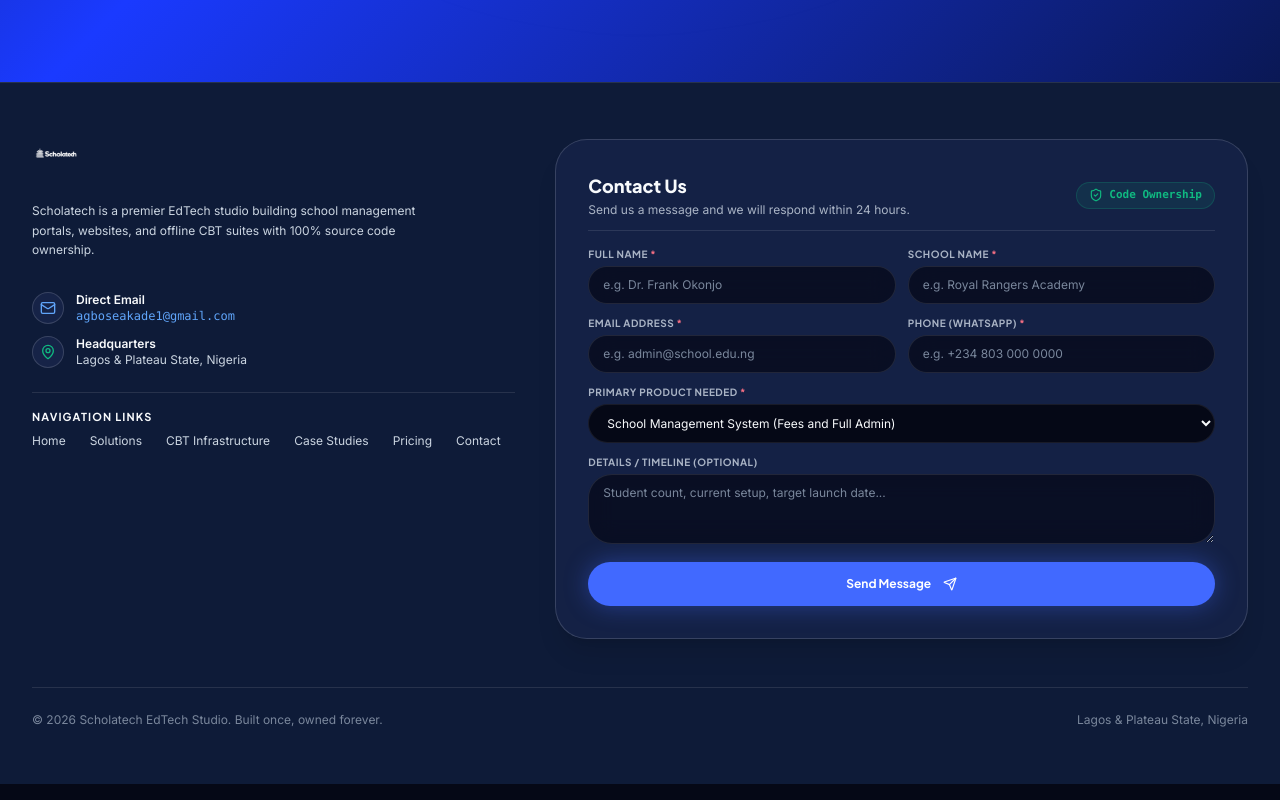
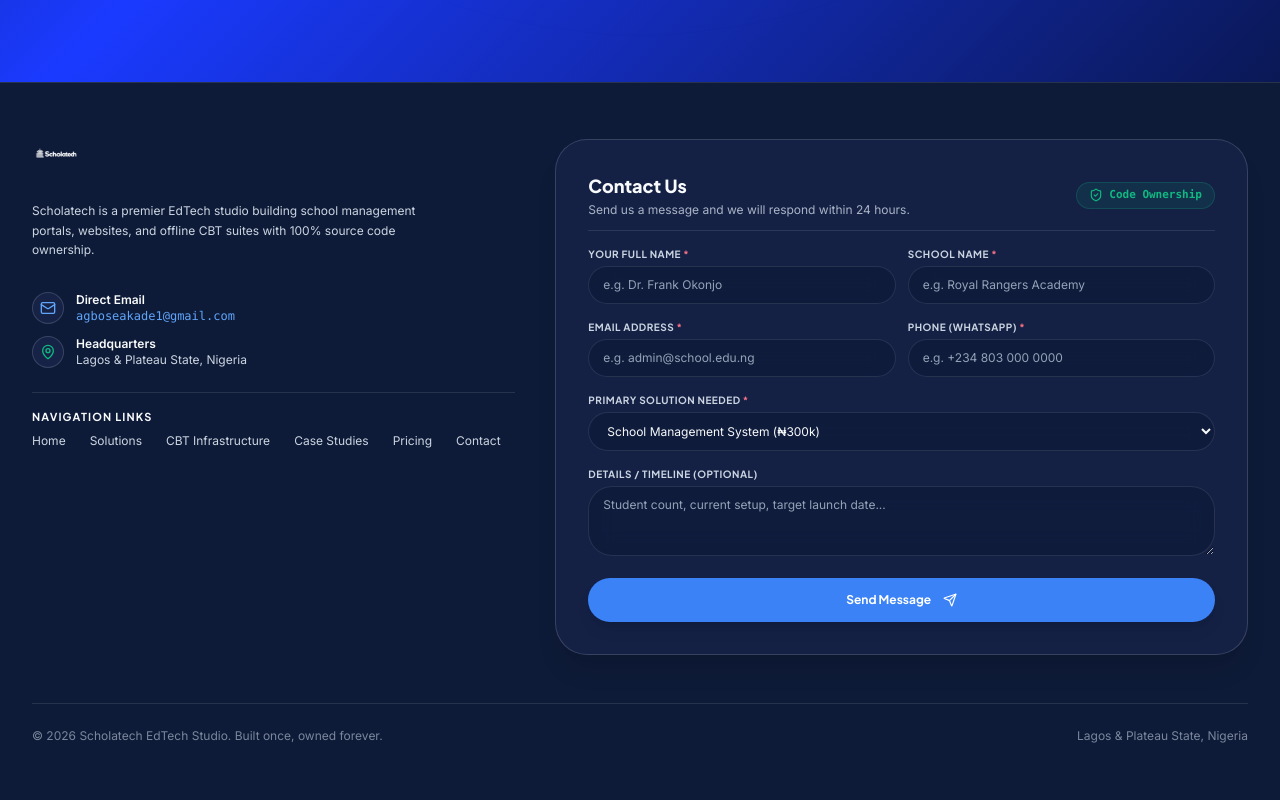
Before and after one commit to franklyn-program/scholatech, a Next.js app: page /about in a window 1280 px wide. Shown: the part 1625-2425 px from the top of the page. Built offline with nearby package versions, Linux system fonts and the light colour scheme.

Commit message:
fix: wrap QuoteRequestForm useSearchParams in Suspense boundary for clean static page prerendering

```diff
--- a/components/forms/QuoteRequestForm.tsx
+++ b/components/forms/QuoteRequestForm.tsx
@@ -1,10 +1,10 @@
 "use client";
 
-import { useState, useEffect } from "react";
+import { useState, useEffect, Suspense } from "react";
 import { useSearchParams } from "next/navigation";
-import { Send, CheckCircle2, AlertCircle, Loader2, Mail } from "lucide-react";
+import { Send, CheckCircle2, AlertCircle, Loader2 } from "lucide-react";
 
-export function QuoteRequestForm() {
+function QuoteRequestFormInner() {
   const searchParams = useSearchParams();
   const preselectedService = searchParams ? searchParams.get("service") : null;
 
@@ -55,7 +55,7 @@ export function QuoteRequestForm() {
       const data = await res.json();
 
       if (!res.ok) {
-        throw new Error(data.error || "Unable to send quote request. Please try again.");
+        throw new Error(data.error || "Unable to send request. Please try again.");
       }
 
       setSuccess(true);
@@ -68,33 +68,13 @@ export function QuoteRequestForm() {
   };
 
   if (success) {
-    const mailtoSubject = encodeURIComponent(`[Quote Request] ${formData.school_name} - ${formData.service_needed}`);
-    const mailtoBody = encodeURIComponent(`Name: ${formData.name}\nSchool: ${formData.school_name}\nPhone: ${formData.phone}\nService: ${formData.service_needed}\nMessage: ${formData.message}`);
-
     return (
-      <div className="bg-[#050816] border border-[#10B981]/40 rounded-2xl p-6 text-center space-y-4 shadow-2xl">
-        <div className="w-12 h-12 bg-[#10B981]/20 text-[#10B981] rounded-full flex items-center justify-center mx-auto">
-          <CheckCircle2 className="w-7 h-7" />
-        </div>
-        <h3 className="font-heading font-extrabold text-xl text-[#F8FAFC]">
-          Quote Request Received!
-        </h3>
-        <p className="text-[#AAB4C5] text-xs leading-relaxed max-w-sm mx-auto">
-          Sent to Lead Architect at{" "}
-          <span className="font-mono text-[11px] font-bold text-[#5A7DFF] bg-[#4169FF]/10 px-2 py-0.5 rounded border border-[#4169FF]/30">
-            agboseakade1@gmail.com
-          </span>. We will respond within 24 hours.
+      <div className="p-6 rounded-2xl bg-emerald-500/10 border border-emerald-500/30 text-center space-y-3">
+        <CheckCircle2 className="w-10 h-10 text-emerald-400 mx-auto" />
+        <h4 className="font-heading font-extrabold text-lg text-white">Message Sent Successfully!</h4>
+        <p className="text-xs text-slate-300 leading-relaxed">
+          Thank you for reaching out. Our team will contact you shortly via email or WhatsApp to discuss your requirements.
         </p>
-
-        <div className="pt-2 flex flex-col gap-2">
-          <a
-            href={`mailto:agboseakade1@gmail.com?subject=${mailtoSubject}&body=${mailtoBody}`}
-            className="w-full inline-flex items-center justify-center gap-2 bg-[#4169FF] hover:bg-[#6D8DFF] text-white font-heading font-bold text-xs py-3 px-4 rounded-full transition-all"
-          >
-            <Mail className="w-4 h-4" />
-            <span>Open Email App Directly</span>
-          </a>
-
         <button
           onClick={() => {
             setSuccess(false);
@@ -108,17 +88,27 @@ export function QuoteRequestForm() {
               website_hp: "",
             });
           }}
-            className="text-[11px] text-[#AAB4C5] hover:text-white underline pt-1"
+          className="text-xs text-[#60A5FA] underline pt-2 inline-block font-mono"
         >
-            Submit another request
+          Send another message
         </button>
-        </div>
       </div>
     );
   }
 
   return (
-    <form onSubmit={handleSubmit} className="space-y-3 font-sans text-left">
+    <form onSubmit={handleSubmit} className="space-y-4">
+      {/* Honeypot field for bot protection */}
+      <input
+        type="text"
+        name="website_hp"
+        value={formData.website_hp}
+        onChange={handleChange}
+        className="hidden"
+        tabIndex={-1}
+        autoComplete="off"
+      />
+
       {errorMsg && (
         <div className="p-3 rounded-xl bg-rose-500/10 border border-rose-500/30 text-rose-300 text-xs flex items-center gap-2">
           <AlertCircle className="w-4 h-4 shrink-0" />
@@ -126,22 +116,10 @@ export function QuoteRequestForm() {
         </div>
       )}
 
-      <div className="hidden" aria-hidden="true">
-        <input
-          type="text"
-          id="website_hp"
-          name="website_hp"
-          tabIndex={-1}
-          value={formData.website_hp}
-          onChange={handleChange}
-          autoComplete="off"
-        />
-      </div>
-
       <div className="grid grid-cols-1 sm:grid-cols-2 gap-3">
         <div>
-          <label htmlFor="name" className="block text-[10px] font-heading font-bold uppercase tracking-wider text-[#AAB4C5] mb-1">
-            Full Name <span className="text-rose-400">*</span>
+          <label htmlFor="name" className="block text-[10px] font-heading font-bold uppercase tracking-wider text-slate-300 mb-1">
+            Your Full Name <span className="text-rose-400">*</span>
           </label>
           <input
             type="text"
@@ -151,12 +129,12 @@ export function QuoteRequestForm() {
             placeholder="e.g. Dr. Frank Okonjo"
             value={formData.name}
             onChange={handleChange}
-            className="w-full px-3.5 py-2.5 rounded-xl border border-white/10 bg-[#050816]/70 backdrop-blur-md text-[#F8FAFC] text-xs focus:outline-none focus:border-[#4169FF] transition-colors placeholder:text-[#7A879C]"
+            className="w-full px-3.5 py-2.5 rounded-xl border border-white/10 bg-[#0E1B38]/70 backdrop-blur-md text-[#F8FAFC] text-xs focus:outline-none focus:border-[#3B82F6] transition-colors placeholder:text-slate-400"
           />
         </div>
 
         <div>
-          <label htmlFor="school_name" className="block text-[10px] font-heading font-bold uppercase tracking-wider text-[#AAB4C5] mb-1">
+          <label htmlFor="school_name" className="block text-[10px] font-heading font-bold uppercase tracking-wider text-slate-300 mb-1">
             School Name <span className="text-rose-400">*</span>
           </label>
           <input
@@ -167,14 +145,14 @@ export function QuoteRequestForm() {
             placeholder="e.g. Royal Rangers Academy"
             value={formData.school_name}
             onChange={handleChange}
-            className="w-full px-3.5 py-2.5 rounded-xl border border-white/10 bg-[#050816]/70 backdrop-blur-md text-[#F8FAFC] text-xs focus:outline-none focus:border-[#4169FF] transition-colors placeholder:text-[#7A879C]"
+            className="w-full px-3.5 py-2.5 rounded-xl border border-white/10 bg-[#0E1B38]/70 backdrop-blur-md text-[#F8FAFC] text-xs focus:outline-none focus:border-[#3B82F6] transition-colors placeholder:text-slate-400"
           />
         </div>
       </div>
 
       <div className="grid grid-cols-1 sm:grid-cols-2 gap-3">
         <div>
-          <label htmlFor="email" className="block text-[10px] font-heading font-bold uppercase tracking-wider text-[#AAB4C5] mb-1">
+          <label htmlFor="email" className="block text-[10px] font-heading font-bold uppercase tracking-wider text-slate-300 mb-1">
             Email Address <span className="text-rose-400">*</span>
           </label>
           <input
@@ -185,12 +163,12 @@ export function QuoteRequestForm() {
             placeholder="e.g. admin@school.edu.ng"
             value={formData.email}
             onChange={handleChange}
-            className="w-full px-3.5 py-2.5 rounded-xl border border-white/10 bg-[#050816]/70 backdrop-blur-md text-[#F8FAFC] text-xs focus:outline-none focus:border-[#4169FF] transition-colors placeholder:text-[#7A879C]"
+            className="w-full px-3.5 py-2.5 rounded-xl border border-white/10 bg-[#0E1B38]/70 backdrop-blur-md text-[#F8FAFC] text-xs focus:outline-none focus:border-[#3B82F6] transition-colors placeholder:text-slate-400"
           />
         </div>
 
         <div>
-          <label htmlFor="phone" className="block text-[10px] font-heading font-bold uppercase tracking-wider text-[#AAB4C5] mb-1">
+          <label htmlFor="phone" className="block text-[10px] font-heading font-bold uppercase tracking-wider text-slate-300 mb-1">
             Phone (WhatsApp) <span className="text-rose-400">*</span>
           </label>
           <input
@@ -201,31 +179,31 @@ export function QuoteRequestForm() {
             placeholder="e.g. +234 803 000 0000"
             value={formData.phone}
             onChange={handleChange}
-            className="w-full px-3.5 py-2.5 rounded-xl border border-white/10 bg-[#050816]/70 backdrop-blur-md text-[#F8FAFC] text-xs focus:outline-none focus:border-[#4169FF] transition-colors placeholder:text-[#7A879C]"
+            className="w-full px-3.5 py-2.5 rounded-xl border border-white/10 bg-[#0E1B38]/70 backdrop-blur-md text-[#F8FAFC] text-xs focus:outline-none focus:border-[#3B82F6] transition-colors placeholder:text-slate-400"
           />
         </div>
       </div>
 
       <div>
-        <label htmlFor="service_needed" className="block text-[10px] font-heading font-bold uppercase tracking-wider text-[#AAB4C5] mb-1">
-          Primary Product Needed <span className="text-rose-400">*</span>
+        <label htmlFor="service_needed" className="block text-[10px] font-heading font-bold uppercase tracking-wider text-slate-300 mb-1">
+          Primary Solution Needed <span className="text-rose-400">*</span>
         </label>
         <select
           id="service_needed"
           name="service_needed"
           value={formData.service_needed}
           onChange={handleChange}
-          className="w-full px-3.5 py-2.5 rounded-xl border border-white/[0.08] bg-[#050816] text-[#F8FAFC] text-xs focus:outline-none focus:border-[#4169FF] transition-colors"
+          className="w-full px-3.5 py-2.5 rounded-xl border border-white/10 bg-[#0E1B38]/70 backdrop-blur-md text-[#F8FAFC] text-xs focus:outline-none focus:border-[#3B82F6] transition-colors"
         >
-          <option value="School Website and Portal">School Website and Portal (Admissions and Results)</option>
-          <option value="School Management System">School Management System (Fees and Full Admin)</option>
-          <option value="100% Offline CBT Lab">100% Offline CBT Lab Software Installation</option>
-          <option value="Full Studio Package (Web + SMS + CBT)">Full Studio Package (Web + SMS + CBT)</option>
+          <option value="School Website and Portal" className="bg-[#0E1B38] text-white">School Website & Portal (₦150k)</option>
+          <option value="School Management System" className="bg-[#0E1B38] text-white">School Management System (₦300k)</option>
+          <option value="100% Offline CBT Lab" className="bg-[#0E1B38] text-white">100% Offline CBT Lab (₦300k)</option>
+          <option value="Full Studio Package (Web + SMS + CBT)" className="bg-[#0E1B38] text-white">Full Package (Web + SMS + CBT)</option>
         </select>
       </div>
 
       <div>
-        <label htmlFor="message" className="block text-[10px] font-heading font-bold uppercase tracking-wider text-[#AAB4C5] mb-1">
+        <label htmlFor="message" className="block text-[10px] font-heading font-bold uppercase tracking-wider text-slate-300 mb-1">
           Details / Timeline (Optional)
         </label>
         <textarea
@@ -235,14 +213,14 @@ export function QuoteRequestForm() {
           placeholder="Student count, current setup, target launch date..."
           value={formData.message}
           onChange={handleChange}
-          className="w-full px-3.5 py-2.5 rounded-xl border border-white/10 bg-[#050816]/70 backdrop-blur-md text-[#F8FAFC] text-xs focus:outline-none focus:border-[#4169FF] transition-colors placeholder:text-[#7A879C]"
+          className="w-full px-3.5 py-2.5 rounded-xl border border-white/10 bg-[#0E1B38]/70 backdrop-blur-md text-[#F8FAFC] text-xs focus:outline-none focus:border-[#3B82F6] transition-colors placeholder:text-slate-400"
         ></textarea>
       </div>
 
       <button
         type="submit"
         disabled={loading}
-        className="w-full inline-flex items-center justify-center gap-2 py-3.5 px-6 rounded-full bg-[#4169FF] hover:bg-[#6D8DFF] text-white font-heading font-bold text-xs shadow-[0_0_25px_rgba(65,105,255,0.4)] transition-all duration-300 disabled:opacity-50"
+        className="w-full inline-flex items-center justify-center gap-2 py-3.5 px-6 rounded-full bg-[#3B82F6] hover:bg-[#2563EB] text-white font-heading font-bold text-xs shadow-lg transition-all duration-300 disabled:opacity-50"
       >
         {loading ? (
           <>
@@ -258,3 +236,18 @@ export function QuoteRequestForm() {
     </form>
   );
 }
+
+export function QuoteRequestForm() {
+  return (
+    <Suspense
+      fallback={
+        <div className="p-8 text-center text-xs text-slate-400 flex items-center justify-center gap-2">
+          <Loader2 className="w-4 h-4 animate-spin text-[#3B82F6]" />
+          <span>Loading form...</span>
+        </div>
+      }
+    >
+      <QuoteRequestFormInner />
+    </Suspense>
+  );
+}
```
Also changed, not shown: 1 other file (tests, documents, lock files or other folders). Lines whose indentation alone changed are shown as unchanged.
